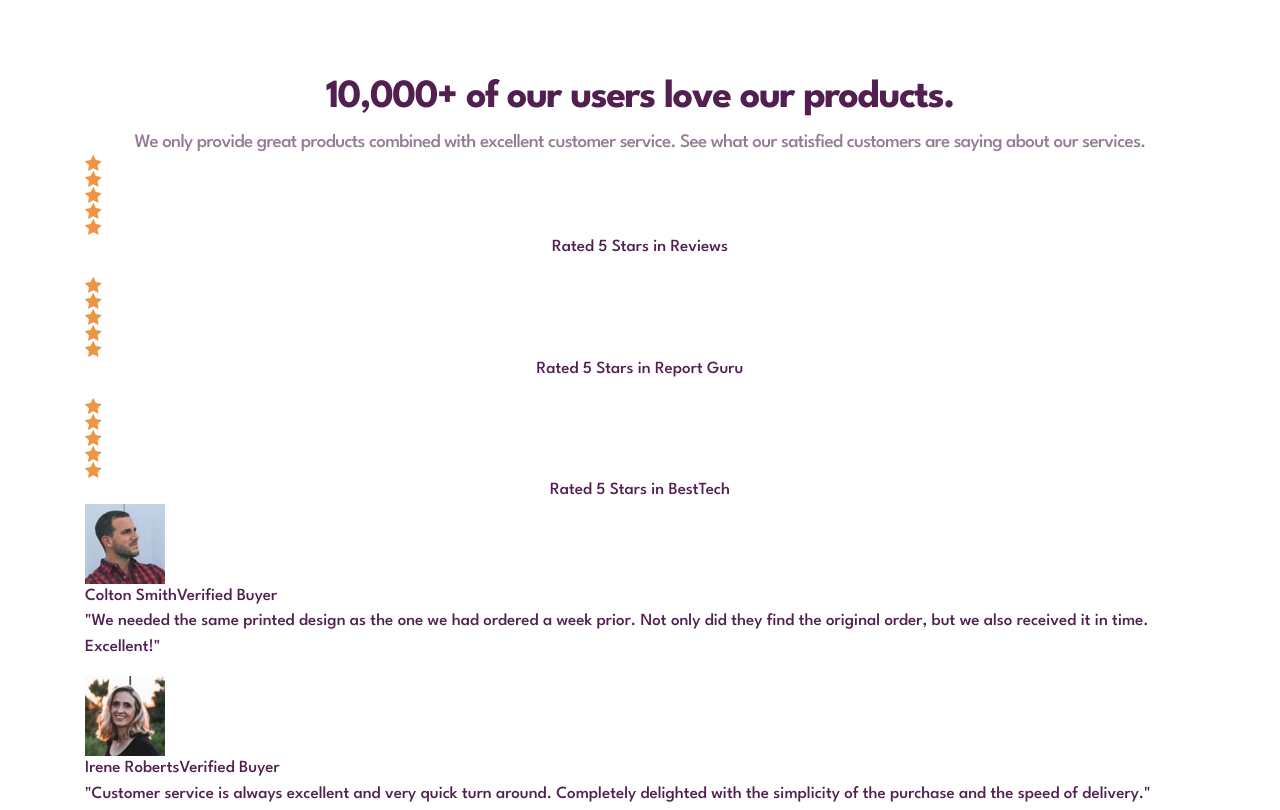
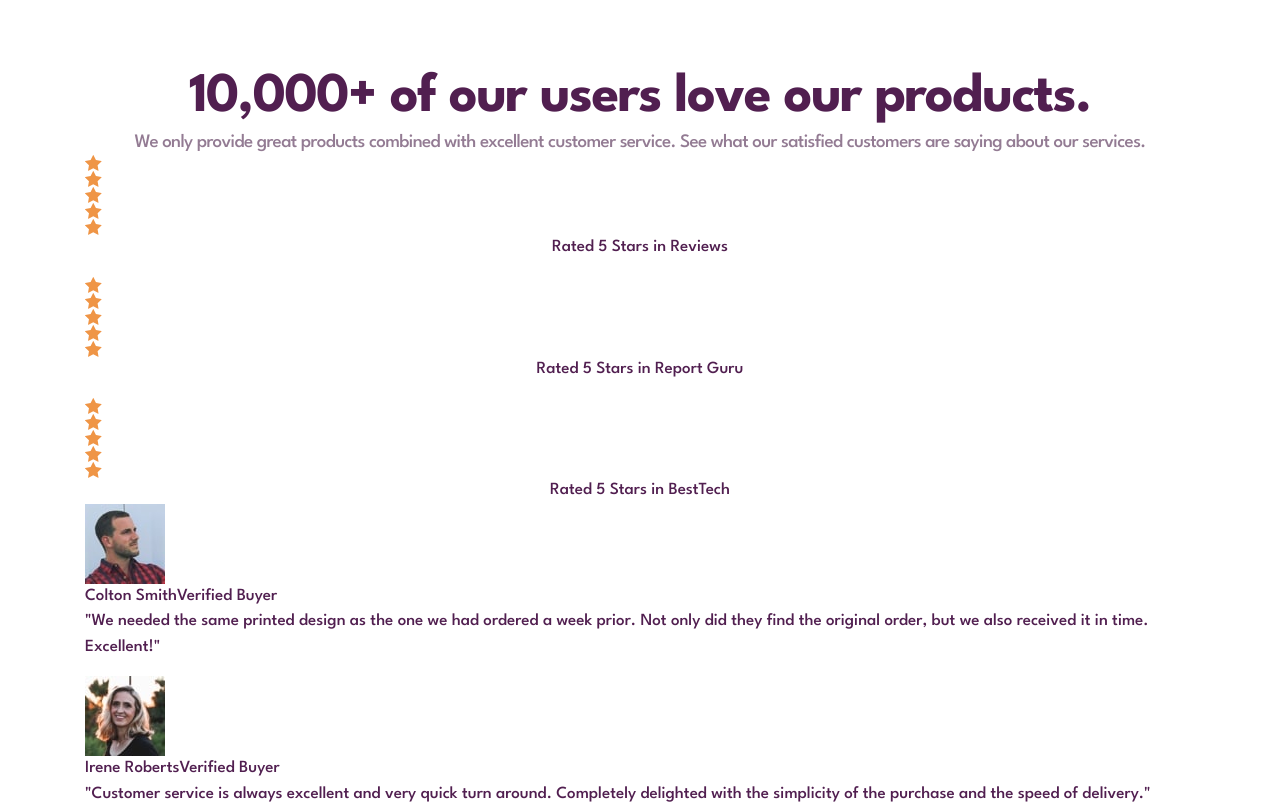
Before and after one commit to solracss/fem-social-proof-section, a website built with Vite: page index.html in a window 1280 px wide. Shown: the top 810 px of the page. Built offline with nearby package versions, Linux system fonts and the light colour scheme.

Commit message:
adjust font for heading for desktop screen size

```diff
--- a/sass/components/_heading.scss
+++ b/sass/components/_heading.scss
@@ -4,6 +4,10 @@
 	@include heading($fs-800);
 	line-height: 2rem;
 	letter-spacing: -1.429px;
+
+	@include media(medium) {
+		@include heading($fs-900);
+	}
 }
 
 .heading-2 {
```
